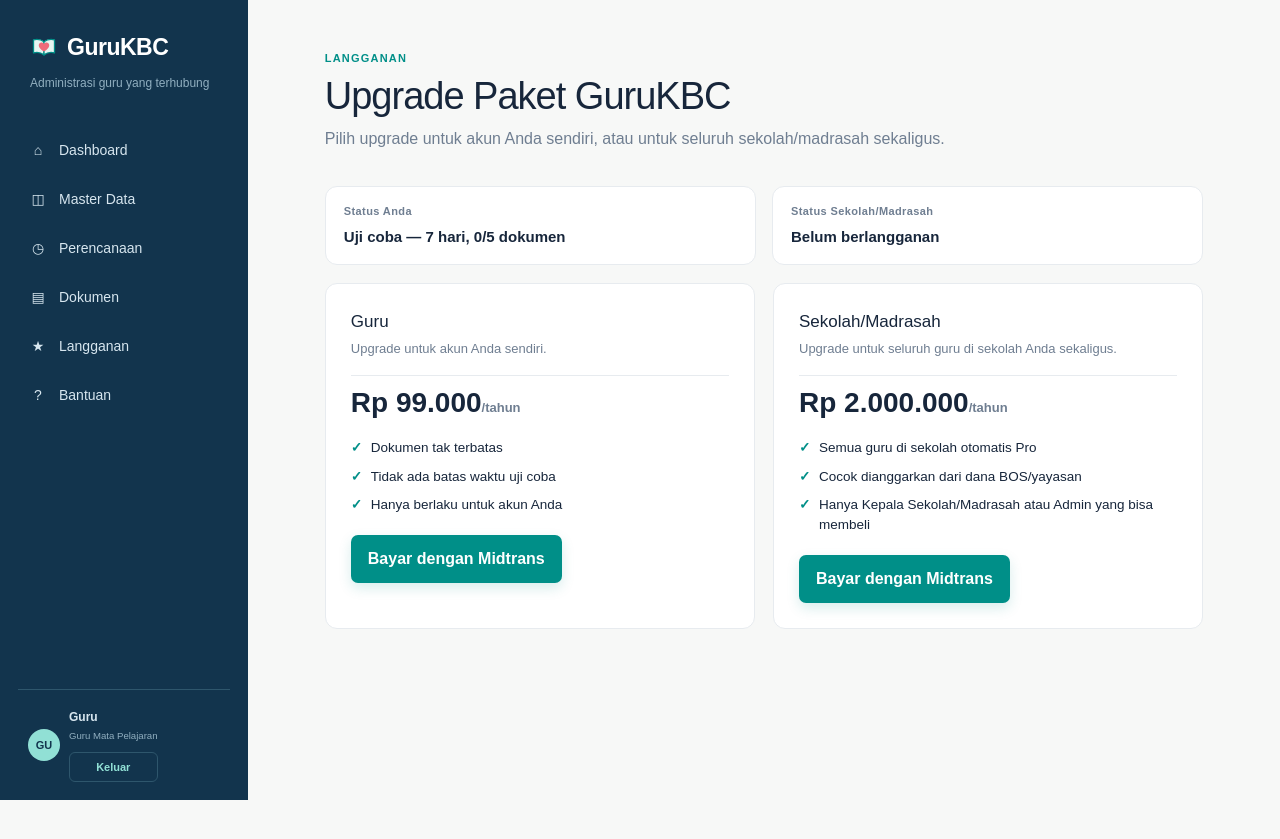
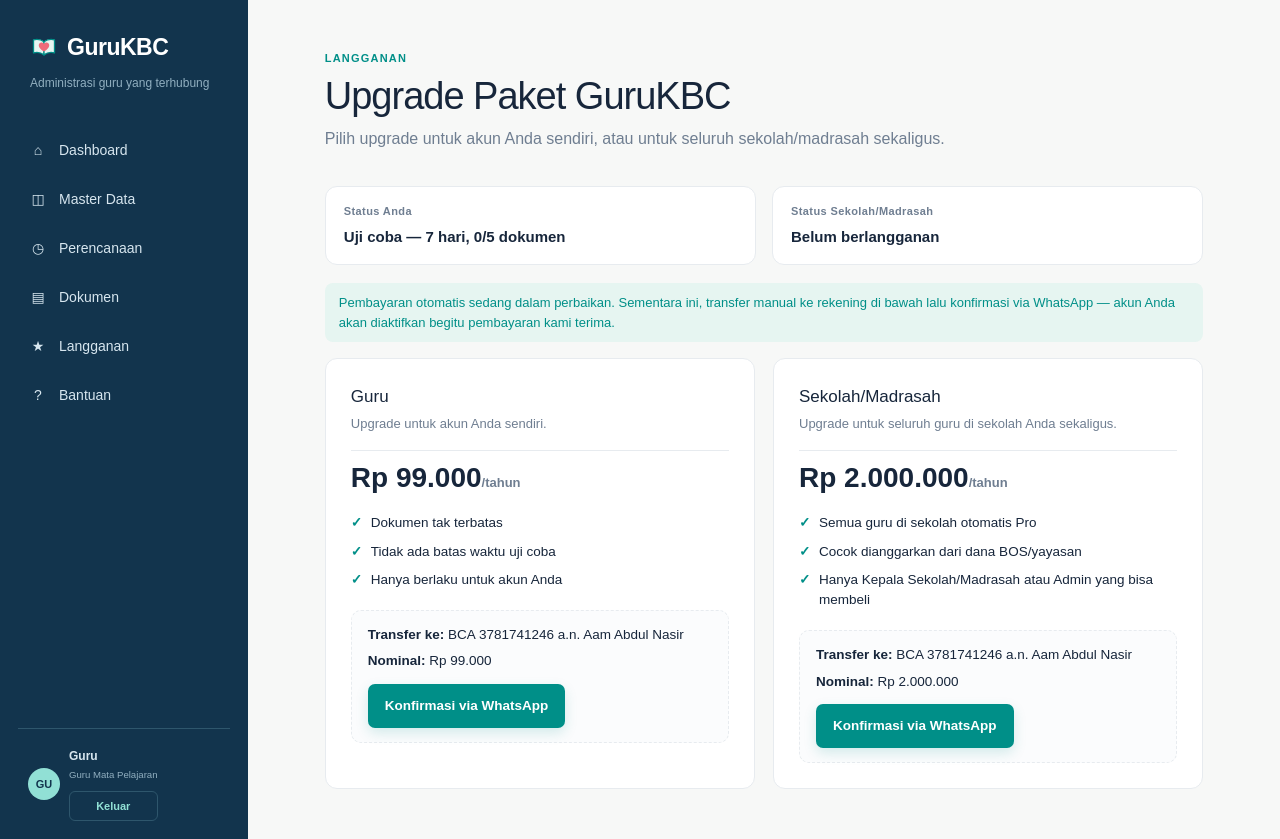
Before and after one commit to aamnasir/guruKBC, a Next.js app in the folder web/: page /langganan in a window 1280 px wide. Before the commit the page ends 800 px from the top, so only its background shows below. Built offline with nearby package versions, Linux system fonts and the light colour scheme; no server answers.

Commit message:
mengganti metode pembayaran sementara

```diff
--- a/web/app/api/midtrans/create-transaction/route.ts
+++ b/web/app/api/midtrans/create-transaction/route.ts
@@ -60,6 +60,15 @@
 
   const rawServiceKey = process.env.SUPABASE_SERVICE_ROLE_KEY ?? "";
   const keyFormat = rawServiceKey.startsWith("eyJ") ? "jwt-legacy" : rawServiceKey.startsWith("sb_secret_") ? "secret-new" : "unknown";
+  let jwtRole = "n/a";
+  if (keyFormat === "jwt-legacy") {
+    try {
+      const payload = JSON.parse(Buffer.from(rawServiceKey.split(".")[1], "base64").toString("utf8"));
+      jwtRole = payload.role ?? "unknown";
+    } catch {
+      jwtRole = "unreadable";
+    }
+  }
 
   const { error: insertError } = await admin.from("payment_orders").insert({
     order_id: orderId,
@@ -72,7 +81,7 @@
   if (insertError) {
     console.error("payment_orders insert error:", insertError);
     return NextResponse.json(
-      { error: `Gagal membuat pesanan pembayaran: ${insertError.message} [code=${insertError.code ?? "-"}, keyFormat=${keyFormat}] ${insertError.hint ?? insertError.details ?? ""}` },
+      { error: `Gagal membuat pesanan pembayaran: ${insertError.message} [code=${insertError.code ?? "-"}, keyFormat=${keyFormat}, jwtRole=${jwtRole}] ${insertError.hint ?? insertError.details ?? ""}` },
       { status: 500 }
     );
   }
--- a/web/app/langganan/billing.module.css
+++ b/web/app/langganan/billing.module.css
@@ -11,4 +11,7 @@
 .hint{color:var(--muted);font-size:12.5px}
 .error{color:#b34040;font-size:13px;margin:0 0 16px}
 .notice{background:var(--mint);color:var(--teal);border-radius:8px;padding:10px 14px;font-size:13px;margin:0 0 16px}
+.manualBox{background:#fbfcfd;border:1px dashed var(--line);border-radius:10px;padding:14px 16px;display:grid;gap:6px;font-size:13.5px}
+.manualBox p{margin:0}
+.manualBox a{justify-self:start;margin-top:6px}
 @media(max-width:850px){.statusBar,.plans{grid-template-columns:1fr}}
--- a/web/app/langganan/page.tsx
+++ b/web/app/langganan/page.tsx
@@ -3,9 +3,17 @@
 import { useEffect, useState } from "react";
 import { AppShell } from "@/app/components/AppShell";
 import { PageHeader } from "@/app/components/PageHeader";
+import { useAuth } from "@/lib/supabase/AuthContext";
 import { useSubscriptionGate } from "@/lib/hooks/useSubscriptionGate";
 import { useUserRole } from "@/lib/hooks/useUserRole";
 import styles from "./billing.module.css";
+
+// Midtrans otomatis lagi diperbaiki -- sementara pembayaran manual transfer.
+// Set false untuk kembali menampilkan tombol "Bayar dengan Midtrans".
+const MANUAL_PAYMENT_MODE = true;
+
+const BANK_ACCOUNT = { bank: "BCA", number: "3781741246", name: "Aam Abdul Nasir" };
+const WHATSAPP_NUMBER = "6285930454719";
 
 declare global {
   interface Window {
@@ -38,7 +46,13 @@
   });
 }
 
+function whatsappLink(planLabel: string, price: string, email?: string) {
+  const message = `Halo, saya sudah transfer ${price} untuk upgrade paket ${planLabel} GuruKBC.\nEmail akun: ${email ?? "-"}\nMohon diaktifkan. Terima kasih.`;
+  return `https://wa.me/${WHATSAPP_NUMBER}?text=${encodeURIComponent(message)}`;
+}
+
 export default function BillingPage() {
+  const { user } = useAuth();
   const gate = useSubscriptionGate();
   const { canManage } = useUserRole();
   const [paying, setPaying] = useState<"user" | "school" | null>(null);
@@ -46,7 +60,7 @@
   const [status, setStatus] = useState("");
 
   useEffect(() => {
-    loadSnapScript().catch(() => {});
+    if (!MANUAL_PAYMENT_MODE) loadSnapScript().catch(() => {});
   }, []);
 
   async function pay(targetType: "user" | "school") {
@@ -91,6 +105,12 @@
       {error && <p className={styles.error} role="alert">{error}</p>}
       {status && <p className={styles.notice}>{status}</p>}
 
+      {MANUAL_PAYMENT_MODE && (
+        <p className={styles.notice}>
+          Pembayaran otomatis sedang dalam perbaikan. Sementara ini, transfer manual ke rekening di bawah lalu konfirmasi via WhatsApp — akun Anda akan diaktifkan begitu pembayaran kami terima.
+        </p>
+      )}
+
       <div className={styles.plans}>
         <section className="panel">
           <div className="panel-title"><div><h2>Guru</h2><p>Upgrade untuk akun Anda sendiri.</p></div></div>
@@ -100,9 +120,21 @@
             <li>Tidak ada batas waktu uji coba</li>
             <li>Hanya berlaku untuk akun Anda</li>
           </ul>
-          <button className="button button-primary" onClick={() => pay("user")} disabled={paying !== null || gate.plan === "pro"}>
-            {gate.plan === "pro" ? "Sudah aktif" : paying === "user" ? "Memproses..." : "Bayar dengan Midtrans"}
-          </button>
+          {gate.plan === "pro" ? (
+            <button className="button button-primary" disabled>Sudah aktif</button>
+          ) : MANUAL_PAYMENT_MODE ? (
+            <div className={styles.manualBox}>
+              <p><b>Transfer ke:</b> {BANK_ACCOUNT.bank} {BANK_ACCOUNT.number} a.n. {BANK_ACCOUNT.name}</p>
+              <p><b>Nominal:</b> Rp 99.000</p>
+              <a className="button button-primary" href={whatsappLink("Guru (Rp99.000/tahun)", "Rp99.000", user?.email)} target="_blank" rel="noreferrer">
+                Konfirmasi via WhatsApp
+              </a>
+            </div>
+          ) : (
+            <button className="button button-primary" onClick={() => pay("user")} disabled={paying !== null}>
+              {paying === "user" ? "Memproses..." : "Bayar dengan Midtrans"}
+            </button>
+          )}
         </section>
 
         <section className="panel">
@@ -113,12 +145,22 @@
             <li>Cocok dianggarkan dari dana BOS/yayasan</li>
             <li>Hanya Kepala Sekolah/Madrasah atau Admin yang bisa membeli</li>
           </ul>
-          {canManage ? (
-            <button className="button button-primary" onClick={() => pay("school")} disabled={paying !== null || gate.schoolPlan === "pro"}>
-              {gate.schoolPlan === "pro" ? "Sudah aktif" : paying === "school" ? "Memproses..." : "Bayar dengan Midtrans"}
+          {!canManage ? (
+            <p className={styles.hint}>Minta Kepala Sekolah/Madrasah atau Admin Anda yang melakukan pembelian ini.</p>
+          ) : gate.schoolPlan === "pro" ? (
+            <button className="button button-primary" disabled>Sudah aktif</button>
+          ) : MANUAL_PAYMENT_MODE ? (
+            <div className={styles.manualBox}>
+              <p><b>Transfer ke:</b> {BANK_ACCOUNT.bank} {BANK_ACCOUNT.number} a.n. {BANK_ACCOUNT.name}</p>
+              <p><b>Nominal:</b> Rp 2.000.000</p>
+              <a className="button button-primary" href={whatsappLink("Sekolah/Madrasah (Rp2.000.000/tahun)", "Rp2.000.000", user?.email)} target="_blank" rel="noreferrer">
+                Konfirmasi via WhatsApp
+              </a>
+            </div>
+          ) : (
+            <button className="button button-primary" onClick={() => pay("school")} disabled={paying !== null}>
+              {paying === "school" ? "Memproses..." : "Bayar dengan Midtrans"}
             </button>
-          ) : (
-            <p className={styles.hint}>Minta Kepala Sekolah/Madrasah atau Admin Anda yang melakukan pembelian ini.</p>
           )}
         </section>
       </div>
```
